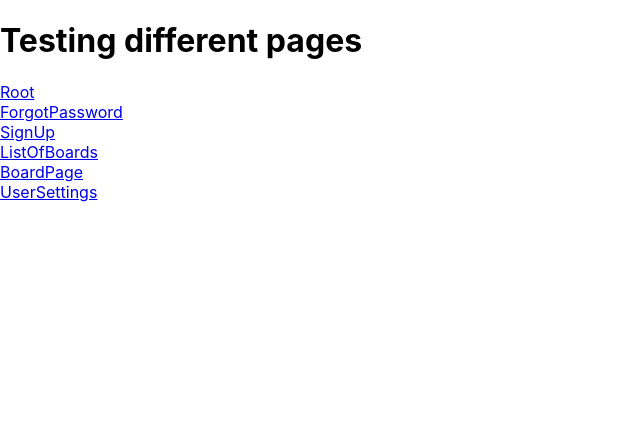
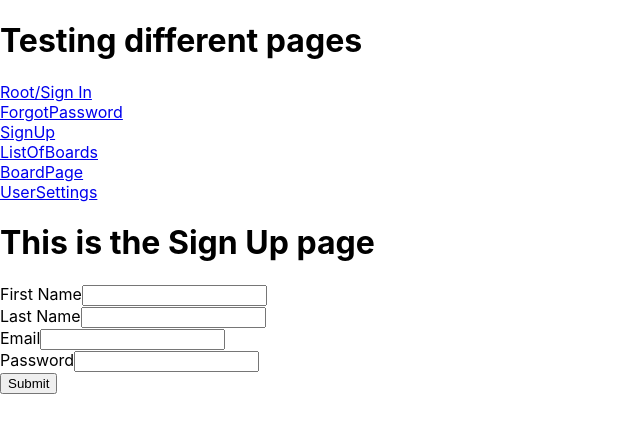
Before and after one commit to GeorgeLuDev/DefinitelyNotTrello, a React (Create React App) app in the folder frontend/: page /SignUp in a window 1280 px wide. Shown: the top 432 px of the page, without its empty margins (0-640 px from the left). Built offline with nearby package versions, Linux system fonts and the light colour scheme.

Commit message:
added advanced api, made sign in and sign up

```diff
--- a/frontend/src/components/Header.js
+++ b/frontend/src/components/Header.js
@@ -5,8 +5,8 @@ function Header()
 {
     return(
         <div>
-            <h1 id="title">Testing different pages</h1>
-            <a href="/">Root</a><br />
+            <h1>Testing different pages</h1>
+            <a href="/">Root/Sign In</a><br />
             <a href="/ForgotPassword">ForgotPassword</a><br />
             <a href="/SignUp">SignUp</a><br />
             <a href="/ListOfBoards">ListOfBoards</a><br />
--- /dev/null
+++ b/frontend/src/components/ListofBoardsUi.js
@@ -0,0 +1,13 @@
+import React from 'react';
+
+
+function ListofBoardsUi()
+{
+    return(
+        <div>
+            <h1>WELCOME This is the list of boards page</h1>
+        </div>
+    );
+};
+
+export default ListofBoardsUi;
--- /dev/null
+++ b/frontend/src/components/SignInUi.js
@@ -0,0 +1,78 @@
+import React, { useState } from 'react';
+
+
+function SignInUi()
+{
+    var loginEmail;
+    var loginPassword;
+
+    const [message,setMessage] = useState('');
+
+    const doLogin = async event =>
+    {
+        event.preventDefault();
+        console.log("doLogin called");
+
+        var js = '{"email":"'+ loginEmail.value + '","password":"' + loginPassword.value +'"}';
+
+        console.log(js);
+
+        try
+        {
+            const response = await fetch('http://localhost:5000/api/SignIn',{method:'POST',body:js,headers:{'Content-Type': 'application/json'}});
+
+            console.log("calling Sign in api");
+
+            var res = JSON.parse(await response.text());
+
+            console.log(res);
+
+            if (res.id == -1)
+            {
+                setMessage("User/Password combination incorrect");
+            }
+            else if (res.emailVerification == 0)
+            {
+                setMessage("Please verify your email before signing in");
+            }
+            else
+            {
+                var user =
+                {
+                    id:res.id,
+                    firstName:res.firstName,
+                    lastName:res.lastName
+                };
+
+                localStorage.setItem('user_data',JSON.stringify(user));
+
+                setMessage("Sign In Successful");
+                window.location.href = '/ListOfBoards';
+            }
+
+
+        }
+        catch(e)
+        {
+            console.log("there was an error");
+            console.log(e.toString());
+            return;
+        }
+    }
+
+    return(
+        <div>
+            <h1>This is the Sign in page</h1>
+            <form>
+                <label>Email</label>
+                <input type="text" placerholder="Email" ref={(c) => loginEmail = c}/><br/>
+                <label>Password</label>
+                <input type="text" placerholder="Password" ref={(c) => loginPassword = c}/><br/>
+                <input type="submit" onClick={doLogin}/><br/>
+                <span id="loginResult">{message}</span>
+            </form>
+        </div>
+    );
+};
+
+export default SignInUi;
--- /dev/null
+++ b/frontend/src/components/SignUpUi.js
@@ -0,0 +1,68 @@
+import React, { useState } from 'react';
+
+
+function SignInUi()
+{
+    var loginfirstName;
+    var loginlastName;
+    var loginEmail;
+    var loginPassword;
+
+    const [message,setMessage] = useState('');
+
+    const doSignUp = async event =>
+    {
+        event.preventDefault();
+        console.log("doSignUp called");
+
+        var js = '{"firstName":"'+ loginfirstName.value + '","lastName":"'+ loginlastName.value + '","email":"'+ loginEmail.value + '","password":"' + loginPassword.value +'"}';
+
+        console.log(js);
+
+        try
+        {
+            const response = await fetch('http://localhost:5000/api/SignUp',{method:'POST',body:js,headers:{'Content-Type': 'application/json'}});
+
+            console.log("calling Sign Up api");
+
+            var res = JSON.parse(await response.text());
+
+            console.log(res);
+            if (res.error == "")
+            {
+                setMessage("Sign Up Successful");
+            }
+            else
+            {
+                setMessage(res.error);
+            }
+
+        }
+        catch(e)
+        {
+            console.log("there was an error");
+            console.log(e.toString());
+            return;
+        }
+    }
+
+    return(
+        <div>
+            <h1>This is the Sign Up page</h1>
+            <form>
+                <label>First Name</label>
+                <input type="text" placerholder="Email" ref={(c) => loginfirstName = c}/><br/>
+                <label>Last Name</label>
+                <input type="text" placerholder="Email" ref={(c) => loginlastName = c}/><br/>
+                <label>Email</label>
+                <input type="text" placerholder="Email" ref={(c) => loginEmail = c}/><br/>
+                <label>Password</label>
+                <input type="text" placerholder="Password" ref={(c) => loginPassword = c}/><br/>
+                <input type="submit" onClick={doSignUp}/><br/>
+                <span id="loginResult">{message}</span>
+            </form>
+        </div>
+    );
+};
+
+export default SignInUi;
--- a/frontend/src/pages/ListOfBoardsPage.js
+++ b/frontend/src/pages/ListOfBoardsPage.js
@@ -1,12 +1,14 @@
 import React from 'react';
 
 import Header from '../components/Header';
+import ListofBoardsUi from '../components/ListofBoardsUi';
 
 const ListOfBoardsPage = () =>
 {
     return(
         <div>
             <Header />
+            <ListofBoardsUi />
         </div>
     );
 }
--- a/frontend/src/pages/SignInPage.js
+++ b/frontend/src/pages/SignInPage.js
@@ -1,12 +1,14 @@
 import React from 'react';
 
 import Header from '../components/Header';
+import SignInUi from '../components/SignInUi';
 
 const SignInPage = () =>
 {
     return(
         <div>
             <Header />
+            <SignInUi />
         </div>
     );
 }
--- a/frontend/src/pages/SignUpPage.js
+++ b/frontend/src/pages/SignUpPage.js
@@ -1,12 +1,14 @@
 import React from 'react';
 
 import Header from '../components/Header';
+import SignUpUi from '../components/SignUpUi';
 
 const SignUpPage = () =>
 {
     return(
         <div>
             <Header />
+            <SignUpUi />
         </div>
     );
 }
```
